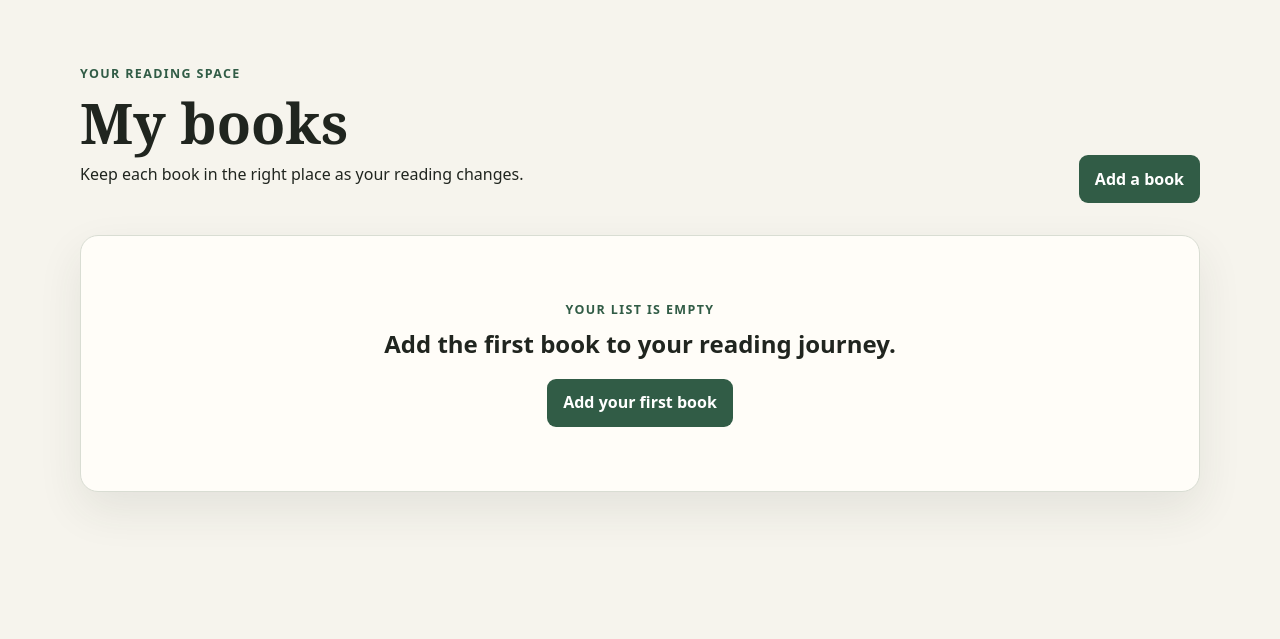
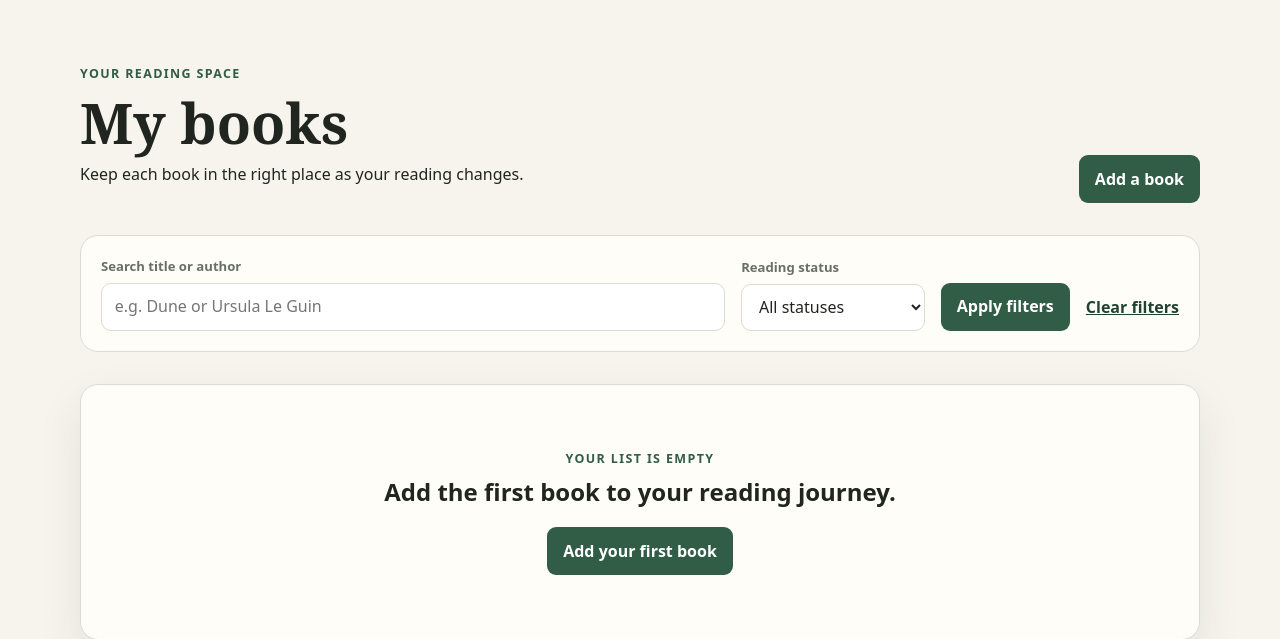
Before and after one commit to unvde/CP3407-Assessment, a Django app: page / in a window 1280 px wide. Shown: the part 62-701 px from the top of the page. Run offline with Django 5.2, Linux system fonts and the light colour scheme; the visitor is signed in with stand-in values (Sample User, id 1); data that the repository does not hold is empty.

Commit message:
feat: complete Story 07 search and filtering

```diff
--- a/books/views.py
+++ b/books/views.py
@@ -1,6 +1,6 @@
 from django.contrib.auth import login
 from django.contrib.auth.mixins import LoginRequiredMixin
-from django.db.models import QuerySet
+from django.db.models import Q, QuerySet
 from django.urls import reverse_lazy
 from django.views.generic import (
     CreateView,
@@ -34,6 +34,33 @@ class BookListView(OwnedBookQuerysetMixin, ListView):
     model = Book
     context_object_name = "books"
     template_name = "books/book_list.html"
+
+    def get_queryset(self) -> QuerySet:
+        queryset = super().get_queryset()
+        query = self.request.GET.get("q", "").strip()
+        status = self.request.GET.get("status", "")
+
+        if query:
+            queryset = queryset.filter(
+                Q(title__icontains=query) | Q(author__icontains=query)
+            )
+        if status in Book.ReadingStatus.values:
+            queryset = queryset.filter(status=status)
+
+        return queryset
+
+    def get_context_data(self, **kwargs):
+        context = super().get_context_data(**kwargs)
+        status = self.request.GET.get("status", "")
+        context["search_query"] = self.request.GET.get("q", "").strip()
+        context["selected_status"] = (
+            status if status in Book.ReadingStatus.values else ""
+        )
+        context["status_choices"] = Book.ReadingStatus.choices
+        context["filters_active"] = bool(
+            context["search_query"] or context["selected_status"]
+        )
+        return context
 
 
 class DashboardView(OwnedBookQuerysetMixin, ListView):
--- a/static/css/app.css
+++ b/static/css/app.css
@@ -116,6 +116,56 @@ h2 {
     display: grid;
     grid-template-columns: repeat(auto-fit, minmax(245px, 1fr));
     gap: 1.25rem;
+}
+
+.filter-bar {
+    display: flex;
+    align-items: end;
+    gap: 1rem;
+    margin-bottom: 2rem;
+    padding: 1.25rem;
+    background: var(--surface);
+    border: 1px solid var(--line);
+    border-radius: 18px;
+}
+
+.filter-field {
+    display: grid;
+    gap: 0.4rem;
+}
+
+.filter-search {
+    flex: 1;
+}
+
+.filter-field label {
+    color: var(--muted);
+    font-size: 0.82rem;
+    font-weight: 750;
+}
+
+.filter-field input,
+.filter-field select {
+    min-height: 44px;
+    padding: 0.65rem 0.8rem;
+    color: var(--ink);
+    background: white;
+    border: 1px solid var(--line);
+    border-radius: 10px;
+    font: inherit;
+}
+
+.clear-filters {
+    min-height: 44px;
+    padding: 0.65rem 0;
+    white-space: nowrap;
+}
+
+@media (max-width: 720px) {
+    .filter-bar {
+        align-items: stretch;
+        flex-direction: column;
+    }
 }
 
 .book-card,
--- a/templates/books/book_list.html
+++ b/templates/books/book_list.html
@@ -11,6 +11,30 @@
     </div>
     <a class="primary-button" href="{% url 'book-add' %}">Add a book</a>
 </div>
+
+<form class="filter-bar" method="get" role="search">
+    <div class="filter-field filter-search">
+        <label for="book-search">Search title or author</label>
+        <input
+            id="book-search"
+            name="q"
+            type="search"
+            value="{{ search_query }}"
+            placeholder="e.g. Dune or Ursula Le Guin"
+        >
+    </div>
+    <div class="filter-field">
+        <label for="status-filter">Reading status</label>
+        <select id="status-filter" name="status">
+            <option value="">All statuses</option>
+            {% for value, label in status_choices %}
+                <option value="{{ value }}"{% if selected_status == value %} selected{% endif %}>{{ label }}</option>
+            {% endfor %}
+        </select>
+    </div>
+    <button class="primary-button" type="submit">Apply filters</button>
+    <a class="text-link clear-filters" href="{% url 'book-list' %}">Clear filters</a>
+</form>
 
 {% if books %}
     <div class="book-grid">
@@ -36,9 +60,15 @@
     </div>
 {% else %}
     <section class="empty-state">
-        <p class="eyebrow">Your list is empty</p>
-        <h2>Add the first book to your reading journey.</h2>
-        <a class="primary-button" href="{% url 'book-add' %}">Add your first book</a>
+        {% if filters_active %}
+            <p class="eyebrow">No matches</p>
+            <h2>No books match these filters.</h2>
+            <a class="primary-button" href="{% url 'book-list' %}">Clear filters</a>
+        {% else %}
+            <p class="eyebrow">Your list is empty</p>
+            <h2>Add the first book to your reading journey.</h2>
+            <a class="primary-button" href="{% url 'book-add' %}">Add your first book</a>
+        {% endif %}
     </section>
 {% endif %}
 {% endblock %}
```
Also changed, not shown: books/tests.py (+108 -0 lines), docs/week8/story-07-search-filtering.md (added, +47 -0 lines), README.md.
